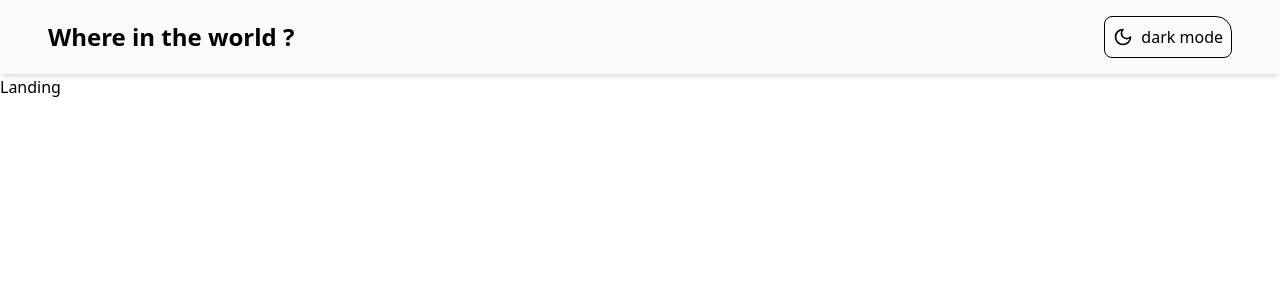
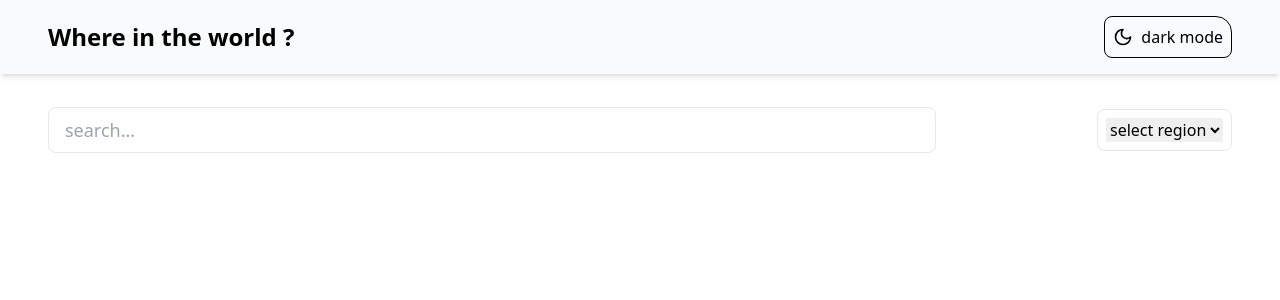
Before and after one commit to suvasis-patra/country_app, a React (Vite) app: page / in a window 1280 px wide. Shown: the top 300 px of the page. Built offline with nearby package versions, Linux system fonts and the light colour scheme.

Commit message:
serach bar & continent added

```diff
--- /dev/null
+++ b/src/components/SearchBar.tsx
@@ -0,0 +1,16 @@
+const SearchBar = () => {
+  return (
+    <form action="" className="md:w-3/4 w-full">
+      <div className="rounded-lg w-full">
+        <input
+          type="search"
+          name="search"
+          className="border-[1.5px] focus:outline-none rounded-lg px-4 py-2 text-lg w-full"
+          placeholder="search..."
+        />
+      </div>
+    </form>
+  );
+};
+
+export default SearchBar;
--- /dev/null
+++ b/src/components/SelectContinent.tsx
@@ -0,0 +1,22 @@
+import { CONTINENTS } from "../lib/constant";
+
+const SelectContinent = () => {
+  return (
+    <span className="border-[1.75px] p-2 rounded-lg w-fit">
+      <select
+        name="select-continent"
+        id="select"
+        className="focus:outline-none"
+      >
+        <option value="">select region</option>
+        {CONTINENTS.map((continent) => (
+          <option key={continent} value={continent}>
+            {continent}
+          </option>
+        ))}
+      </select>
+    </span>
+  );
+};
+
+export default SelectContinent;
--- a/src/components/index.ts
+++ b/src/components/index.ts
@@ -1 +1,2 @@
 export { default as Navbar } from "./Navbar";
+export { default as SearchBar } from "./SearchBar";
--- /dev/null
+++ b/src/lib/constant.ts
@@ -0,0 +1 @@
+export const CONTINENTS = ["Asia", "Africa", "Europe", "Amarica", "Oceania"];
--- a/src/pages/Landing.tsx
+++ b/src/pages/Landing.tsx
@@ -1,5 +1,13 @@
+import { SearchBar } from "../components";
+import SelectContinent from "../components/SelectContinent";
+
 const Landing = () => {
-  return <div>Landing</div>;
+  return (
+    <section className="w-full flex flex-col gap-4 md:flex-row px-6 md:px-12 py-8 md:justify-between md:items-center ">
+      <SearchBar />
+      <SelectContinent />
+    </section>
+  );
 };
 
 export default Landing;
```
